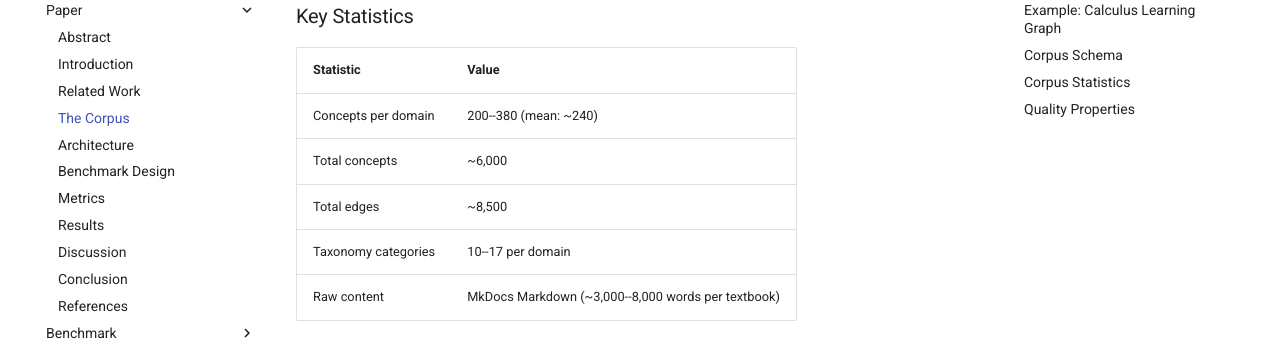
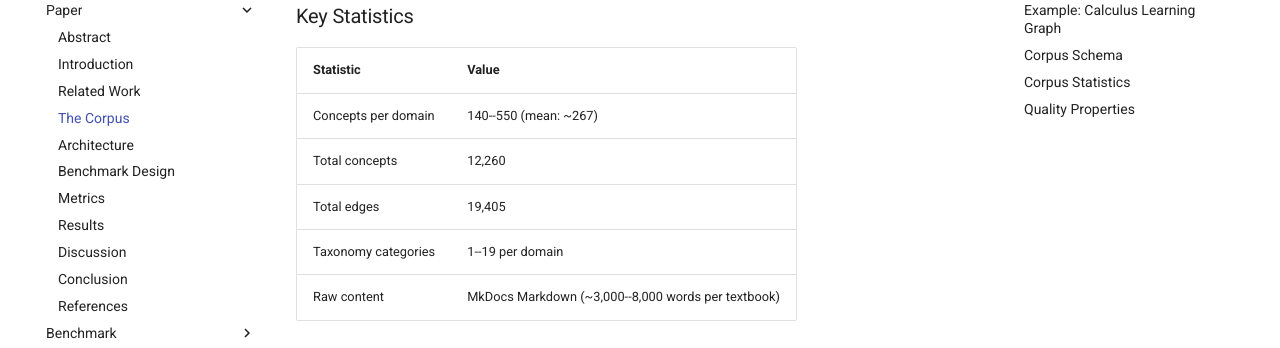
Before and after one commit to Yarmoluk/ckg-benchmark, an MkDocs documentation site: the page built from docs/paper/corpus.md, in a window 1280 px wide and 1400 px high, scrolled down 519 px. Shown: the part 152-500 px from the top of the window. Built offline with MkDocs 1.6.1 and Material for MkDocs 9.7.7, drawn with Linux system fonts in a browser that asks for light colours; comment, search, counter and statistics services are not loaded; some of the changed text lies outside the part shown.

Commit message:
Update paper and site to reflect 46 domains, 12,260 concepts, 19,405 edges
Title, abstract, corpus section, introduction contributions, and MkDocs
pages all updated from 25 domains / ~6,000 concepts to the expanded
corpus numbers.

Co-Authored-By: Claude Opus 4.6 (1M context) <noreply@anthropic.com>

````diff
--- a/docs/paper/corpus.md
+++ b/docs/paper/corpus.md
@@ -16,10 +16,10 @@ The corpus spans three categories:
 
 | Statistic | Value |
 |-----------|-------|
-| Concepts per domain | 200--380 (mean: ~240) |
-| Total concepts | ~6,000 |
-| Total edges | ~8,500 |
-| Taxonomy categories | 10--17 per domain |
+| Concepts per domain | 140--550 (mean: ~267) |
+| Total concepts | 12,260 |
+| Total edges | 19,405 |
+| Taxonomy categories | 1--19 per domain |
 | Raw content | MkDocs Markdown (~3,000--8,000 words per textbook) |
 
 ## Example: Calculus Learning Graph
@@ -28,11 +28,11 @@ The figure below shows the interactive learning graph viewer for the calculus do
 
 ![Calculus Learning Graph](../img/calculus-learning-graph.png)
 
-*Figure 2: Interactive learning graph viewer for the calculus domain (380 concepts, 539 edges). Each node is a concept, color-coded by taxonomy category. Directed edges represent prerequisite dependencies. The left panel shows category filters and corpus statistics. All 25 domains use this same DAG structure.*
+*Figure 2: Interactive learning graph viewer for the calculus domain (380 concepts, 539 edges). Each node is a concept, color-coded by taxonomy category. Directed edges represent prerequisite dependencies. The left panel shows category filters and corpus statistics. All 46 domains use this same DAG structure.*
 
 ## Corpus Schema
 
-All 25 domains share an identical CSV schema:
+All 46 domains share an identical CSV schema:
 
 ```csv
 ConceptID,ConceptLabel,Dependencies,TaxonomyID
````
Also changed, not shown: docs/paper/abstract.md (+2 -2 lines), 6 other files.
